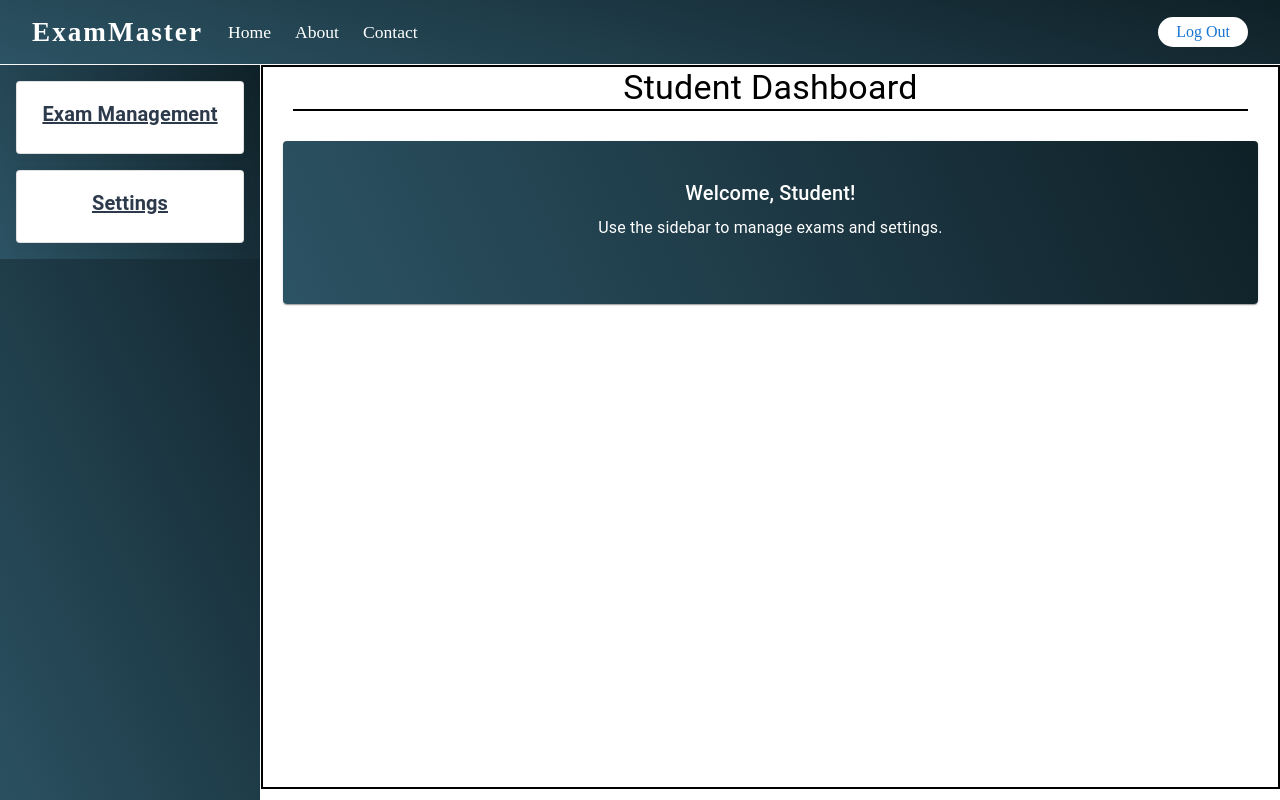
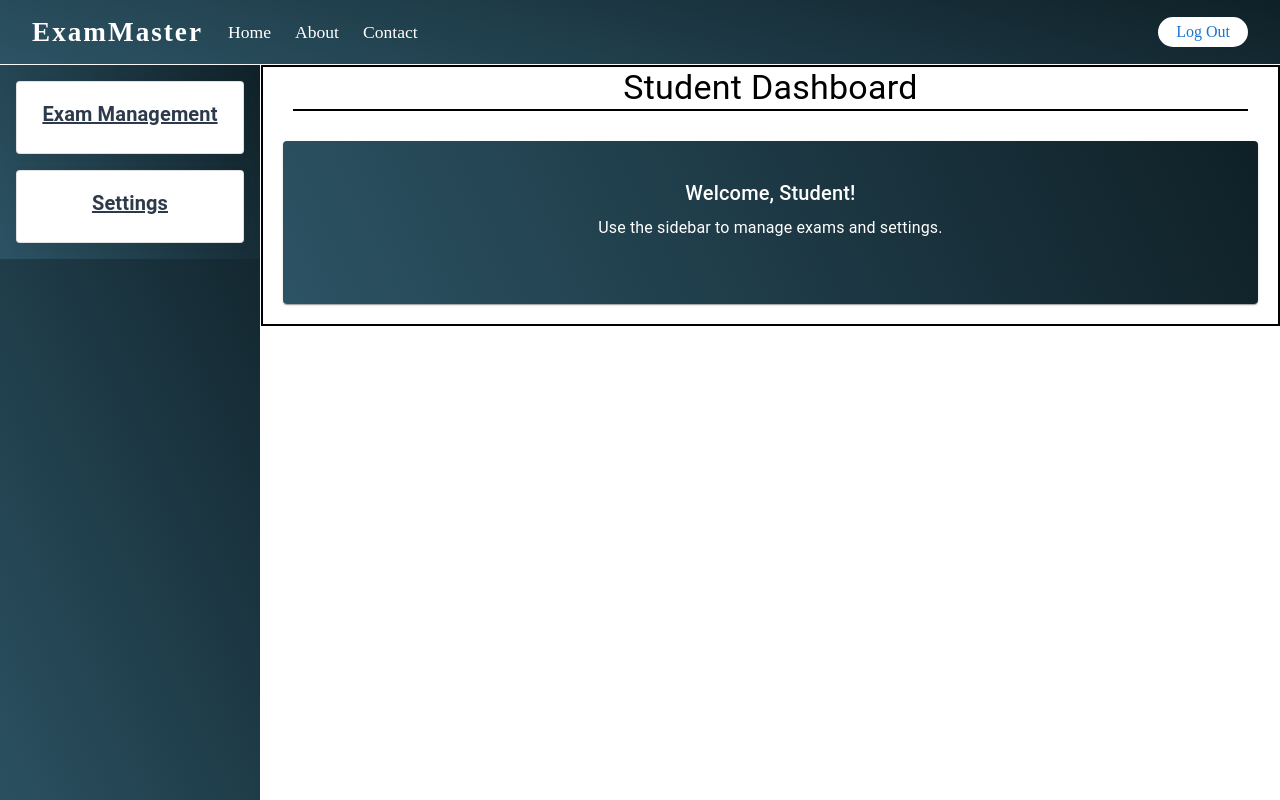
Before and after one commit to Siddharth2k14/online-exam-portal-client, a React (Vite) app: page /student/dashboard in a window 1280 px wide. Built offline with nearby package versions, Linux system fonts and the light colour scheme.

Commit message:
Initial Change

```diff
--- a/src/components/StudentPage/StudentPage.css
+++ b/src/components/StudentPage/StudentPage.css
@@ -7,13 +7,15 @@
 
 .student-page {
     width: 79.6vw;
-    min-height: 90.5vh;
+    /* min-height: 90.5vh; */
+    /* height: 100%; */
     border: 2px solid black;
     position: absolute;
     top: 65px;
     left: 261px;
     /* background: linear-gradient(245deg, #0f2027, #2c5364); */
     color: black;
+    margin-bottom: 20px;
 }
 
 .student-heading {
@@ -56,3 +58,9 @@
 .student-page .student-card {
     background: linear-gradient(245deg, #0f2027, #2c5364);
 }
+
+@media(max-width: 799px){
+    .student-page{
+        height: 100%;
+    }
+}
```
